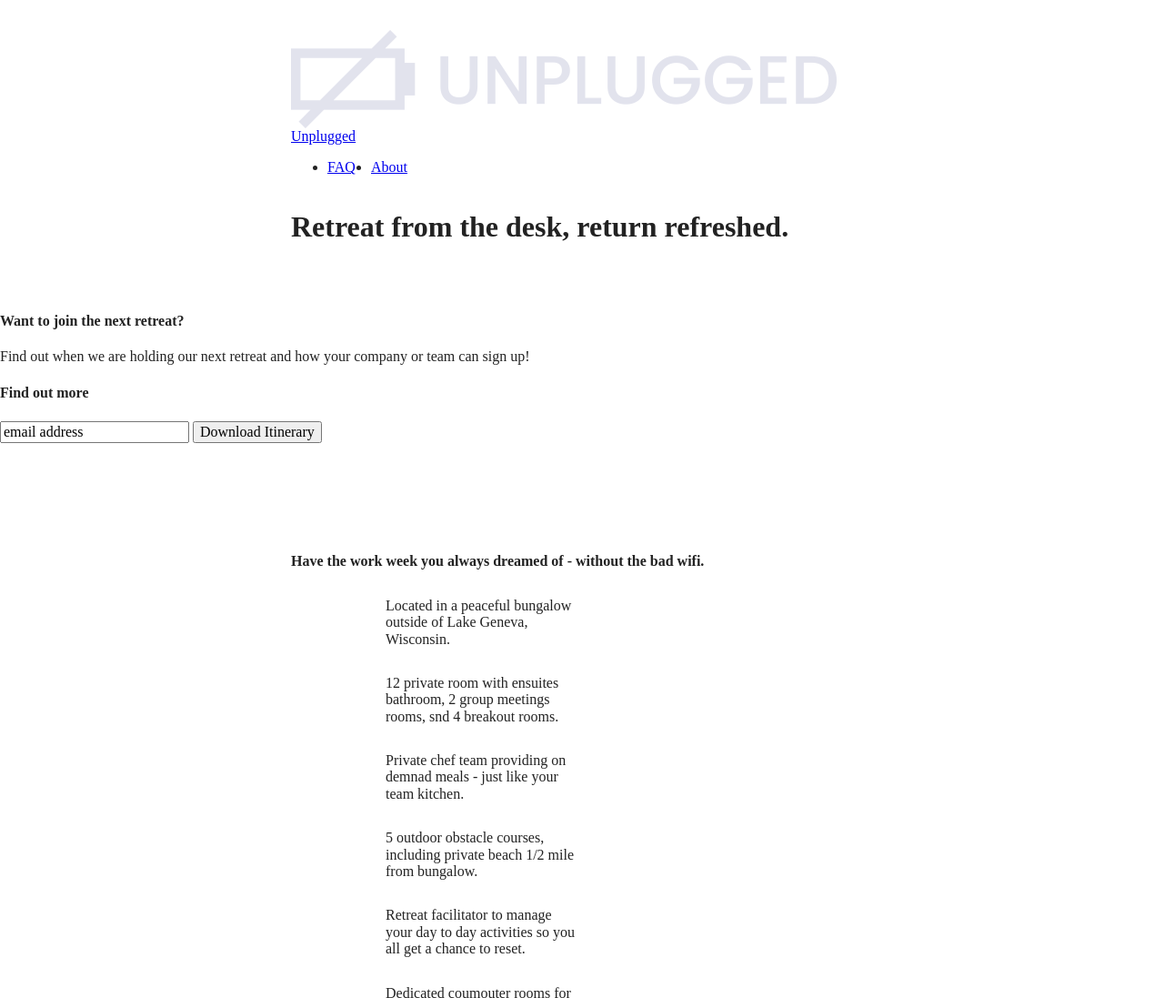
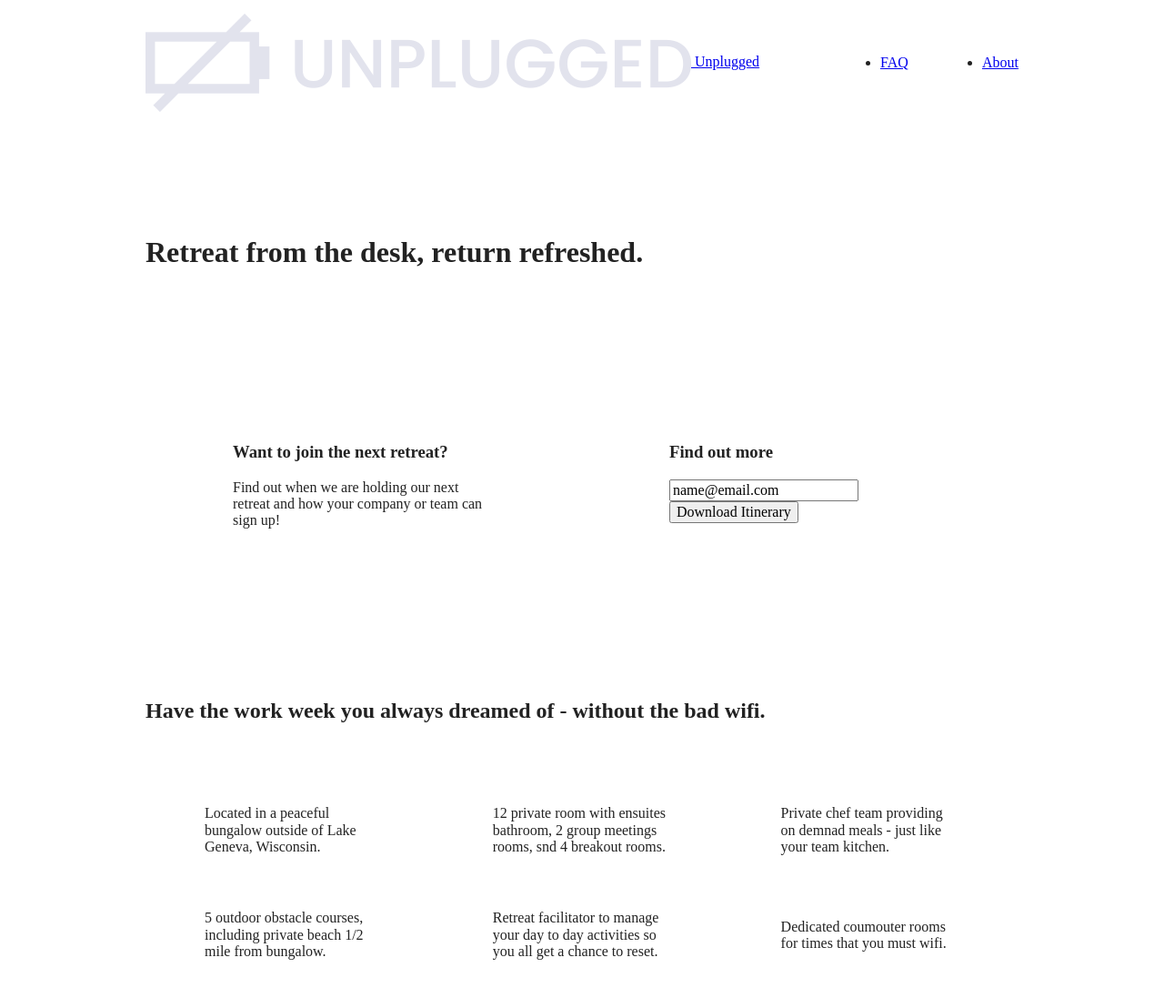
Before and after one commit to meghappatel24/website, a website built with Parcel: page index.html in a window 1280 px wide. Shown: the top 1097 px of the page at 91% size. Built offline with nearby package versions, Linux system fonts and the light colour scheme.

Commit message:
modified css for error and added desktop layout

```diff
--- a/css/main.css
+++ b/css/main.css
@@ -111,7 +111,7 @@ header .content-wrapper {
 }
 
 header {
-  padding: 18px 0;
+  padding: 15px 0;
 }
 
 .header-divider {
@@ -194,11 +194,11 @@ aside {
   display: flex;
   justify-content: center;
   flex-flow: row wrap;
-}
+  }
 
 .features h2 {
   margin-bottom: 60px;
-}
+  }
 
 .features .features-items {
   display: flex;
@@ -422,7 +422,7 @@ aside {
       }
 
       .features .features-item-description {
-        width: 50%;
+        width: 62%;
       }
 
       /* Reviews */
@@ -484,6 +484,10 @@ aside {
        FAQ Page
        ========================================================================== */
 
+       header {
+        padding: 15px 0;
+      }
+
       .faq .content-wrapper {
         justify-content: space-between;
       }
@@ -499,15 +503,57 @@ aside {
 
 
     @media only screen and (min-width: 1200px) {
-    /*Desktop styles here*/
-    }
+      /*Desktop styles here */
+          .content-wrapper {
+               max-width: 960px;
+          }
 
-    @media print,
-  (-webkit-min-device-pixel-ratio: 1.25),
-  (min-resolution: 1.25dppx),
-  (min-resolution: 120dpi) {
-    /* Style adjustments for high resolution devices */
-  }
+           /* Hero */
+          .hero-area h1 {
+              width: 60%;
+          }
+
+          /* Aside */
+          aside .content-wrapper {
+              justify-content: space-around;
+          }
+
+          aside .content-wrapper .form-description,
+          aside .content-wrapper .form {
+              width: 30%;
+          }
+
+          /* Features */
+          .features h2 {
+              width: 90%;
+          }
+
+          .features article {
+              flex-basis: 33%;
+          }
+
+          /* Reviews */
+          .reviews article div {
+              width: 42%;
+          }
+
+      /* ==========================================================================
+         About Page
+         ========================================================================== */
+          .mission h2,
+          .contact-section .content-wrapper h2 {
+              width: 95%;
+          }
+
+      /* ==========================================================================
+         FAQ Page
+         ========================================================================== */
+          .faq h2 {
+              width: 100%;
+          }
+
+      }
+
 /* ==========================================================================
    Print styles.
    Inlined to avoid the additional HTTP request:
--- a/index.html
+++ b/index.html
@@ -35,35 +35,42 @@
                             <li><a href="about/index.html" target="_blank">About</a></li>
                         </ul>
                     </nav>
-                  <div class="hero-area">
-                    <!--<figure> <img src="img/jake-melara-30679-unsplash.jpg" alt="jale malera"></figure> -->
-                    <h1> Retreat from the desk, return refreshed.</h1>
-                  </div>
+
         </div>
 
       </header>
 
 
       <main>
-        <section>
-          <div class="content-warpper">
+
+        <section class="hero-area">
+          <div class="content-wrapper">
+          <!--<figure> <img src="img/jake-melara-30679-unsplash.jpg" alt="jale malera"></figure> -->
+          <h1> Retreat from the desk, return refreshed.</h1>
+          </div>
+        </section>
+
+        <aside>
+          <div class="content-wrapper">
             <div class="form-description">
-                <h4> Want to join the next retreat?</h4>
-                <p> Find out when we are holding our next retreat and how your company or team can sign up!</p>
+              <h3>Want to join the next retreat?</h3>
+              <p>
+                Find out when we are holding our next retreat and how your company or team can sign up!
+              </p>
             </div>
-
             <div class="form">
-            <h4>Find out more</h4>
-              <input type="text" name="name" value="email address">
+              <h3>Find out more</h3>
+              <input type="text" name="name" value="name@email.com">
               <input type="button" value="Download Itinerary">
             </div>
           </div>
-        </section>
-
+          <!-- aside content wrapper ends -->
+        </aside>
 
         <section class="features">
             <div class="content-wrapper">
-              <h4> Have the work week you always dreamed of - without the bad wifi.</h4>
+              <h2> Have the work week you always dreamed of - without the bad wifi.</h2>
+              <div class="features-items">
               <article>
                 <p class="fontawesome-icon"></p>
                 <p class="features-item-description">Located in a peaceful bungalow outside of Lake Geneva, Wisconsin.</p>
@@ -89,15 +96,15 @@
                 <p class="features-item-description"> Dedicated coumouter rooms for times that you must wifi.</p>
               </article>
             </div>
+            </div>
         </section>
 
         <section class="reviews">
             <div class="content-wrapper">
-              <h3>Be a better team in 5 days, like these.</h3>
+              <h2>Be a better team in 5 days, like these.</h2>
                 <!--<img src="img/omar-lopez-296944-unsplash.jpg" alt="group of girls"> -->
-                <div class="lacrue">
-                <h4>LaCrue Bottling Co. <br>
-                October 2017</h4>
+                <div>
+                <h3>LaCrue Bottling Co. October 2017</h3>
                 <p> Lorem ipsum dolar sit amet, consectetur adipiscing elit, sed do eiusmod tempor incididunt ut labore et dolore magna aliqua.
                   Ut enim ad minim veniam, quis nostrud excercitation ullamco laboris nisi ut aliquip ex ea commodo consequat.
                   Duis aute irure dolor in reprehenderit in voluptate velit esse cillum dolore eu fugiat nulla pariatur.
```
